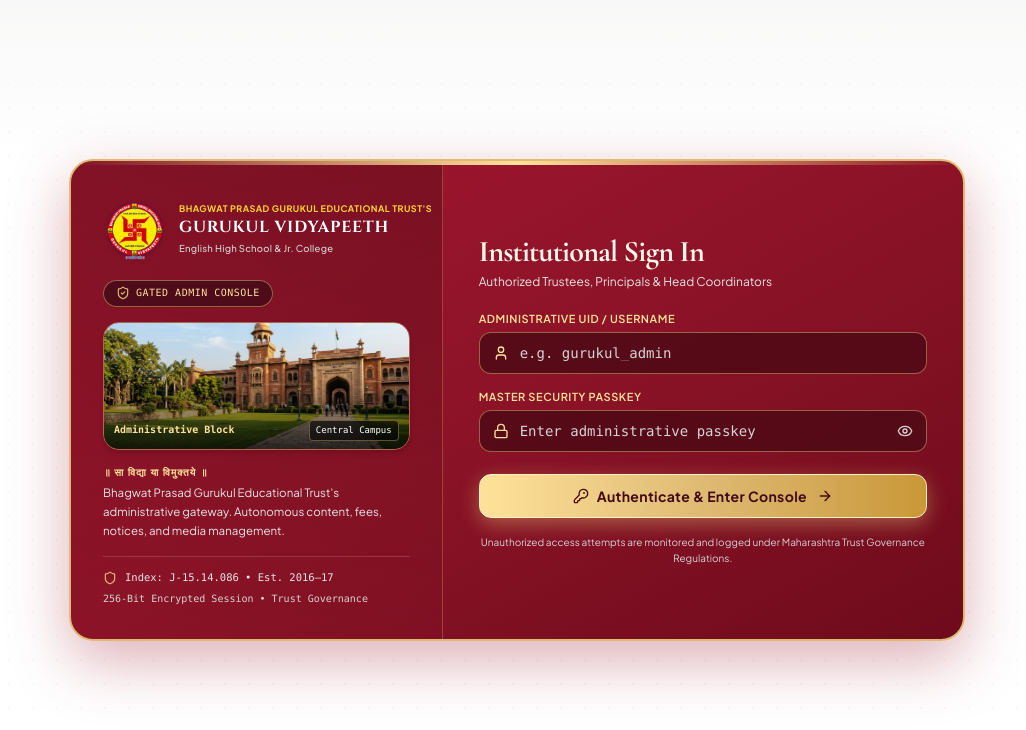
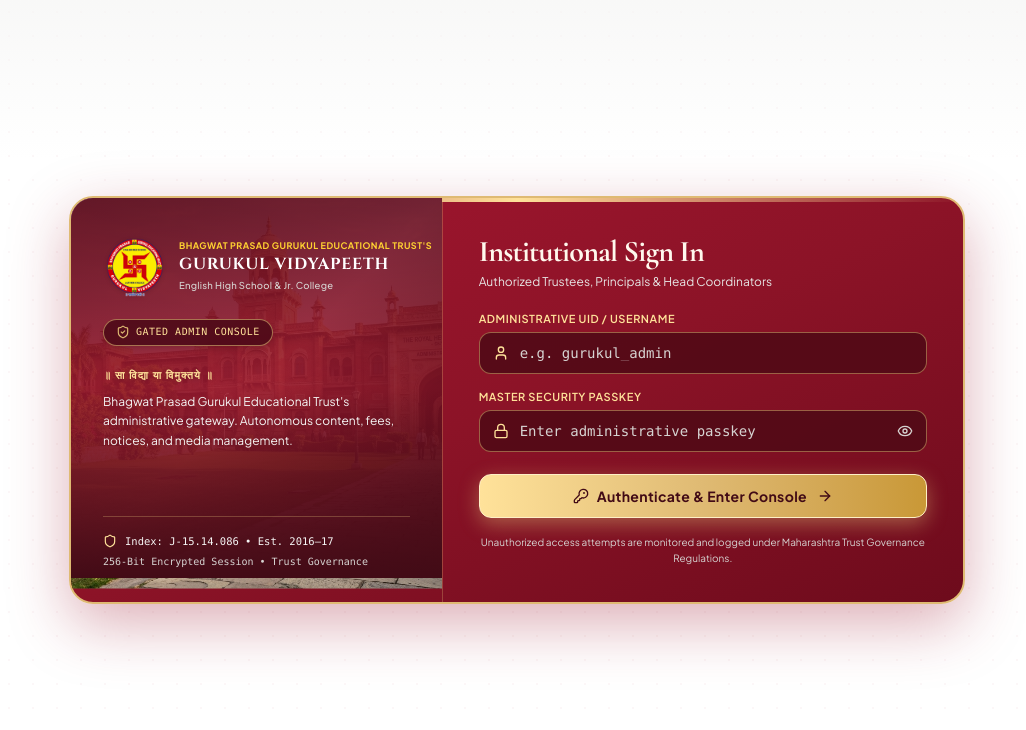
Before and after one commit to steellunknown-ui/Gurukul-Website, a Next.js app: page /admin/login in a window 1280 px wide. Shown: the top 730 px of the page, without its empty margins (123-1149 px from the left). Built offline with nearby package versions, Linux system fonts and the light colour scheme.

Commit message:
style(admin): render administrative heritage campus photo as ambient background of left login panel with rich maroon veil

```diff
--- a/src/app/admin/login/page.tsx
+++ b/src/app/admin/login/page.tsx
@@ -94,56 +94,53 @@
 
           <div className="grid grid-cols-1 md:grid-cols-12">
             {/* =========================================================================
-                LEFT COLUMN: Institutional Identity & Heritage (Broad & Compact)
+                LEFT COLUMN: Institutional Identity & Heritage (Campus Photo as Background)
                 ========================================================================= */}
-            <div className="md:col-span-5 p-6 sm:p-7 lg:p-8 bg-gradient-to-b from-black/20 via-black/10 to-transparent border-b md:border-b-0 md:border-r border-[#DFBA73]/30 flex flex-col justify-between space-y-4">
-              <div className="space-y-3.5">
+            <div className="md:col-span-5 relative p-6 sm:p-7 lg:p-8 overflow-hidden border-b md:border-b-0 md:border-r border-[#DFBA73]/30 flex flex-col justify-between space-y-6">
+              {/* Architectural Campus Photo Background with Luminous Bright Maroon Veil */}
+              <div className="absolute inset-0 z-0 select-none pointer-events-none">
+                <Image
+                  src="/images/admin/admin-campus-entrance.jpg"
+                  alt="Gurukul Vidyapeeth Central Administrative Block"
+                  fill
+                  sizes="(max-width: 768px) 100vw, 420px"
+                  className="object-cover scale-105"
+                  priority
+                />
+                {/* Dual-layer rich bright maroon overlay: highlights architecture while preserving crisp readability */}
+                <div className="absolute inset-0 bg-gradient-to-br from-[#8C1327]/92 via-[#9E1B32]/88 to-[#5C0A19]/95" />
+                <div className="absolute inset-0 bg-gradient-to-t from-[#420B16] via-transparent to-black/30" />
+              </div>
+
+              {/* Foreground Content Stack */}
+              <div className="relative z-10 space-y-4">
                 {/* Crest & Trust Title without the box bubble */}
-                <div className="space-y-2">
+                <div className="space-y-2.5">
                   <div className="py-0.5">
                     <CrestLogo variant="light" />
                   </div>
 
-                  <div className="inline-flex items-center gap-1.5 px-3 py-1 rounded-full bg-[#4E0B19] border border-[#DFBA73]/50 text-[#FFE29A] text-[10px] font-mono tracking-wider uppercase shadow-xs">
+                  <div className="inline-flex items-center gap-1.5 px-3 py-1 rounded-full bg-[#4E0B19]/90 border border-[#DFBA73]/60 text-[#FFE29A] text-[10px] font-mono tracking-wider uppercase shadow-md backdrop-blur-xs">
                     <ShieldCheck className="w-3.5 h-3.5 text-[#DFBA73]" />
                     <span>Gated Admin Console</span>
                   </div>
                 </div>
 
-                {/* New Administrative Heritage Building Photo */}
-                <div className="relative w-full h-28 sm:h-32 rounded-2xl overflow-hidden border border-[#DFBA73]/50 shadow-md group">
-                  <Image
-                    src="/images/admin/admin-campus-entrance.jpg"
-                    alt="Gurukul Vidyapeeth Central Administrative Block"
-                    fill
-                    sizes="(max-width: 768px) 100vw, 360px"
-                    className="object-cover transition-transform duration-500 group-hover:scale-105"
-                    priority
-                  />
-                  <div className="absolute inset-0 bg-gradient-to-t from-black/75 via-black/15 to-transparent pointer-events-none" />
-                  <div className="absolute bottom-2 left-2.5 right-2.5 flex items-center justify-between text-[10px] font-mono text-[#FFE29A]">
-                    <span className="font-semibold drop-shadow-sm">Administrative Block</span>
-                    <span className="px-1.5 py-0.5 rounded bg-black/60 backdrop-blur-xs border border-[#DFBA73]/40 text-[9px] text-white">
-                      Central Campus
-                    </span>
-                  </div>
-                </div>
-
-                <div className="space-y-1">
-                  <span className="text-[10px] font-serif font-bold text-[#FFE29A] tracking-widest uppercase block">
+                <div className="space-y-2 pt-1">
+                  <span className="text-[10.5px] font-serif font-bold text-[#FFE29A] tracking-widest uppercase block drop-shadow-sm">
                     ॥ सा विद्या या विमुक्तये ॥
                   </span>
-                  <p className="text-[11.5px] text-stone-200 leading-relaxed">
+                  <p className="text-xs text-stone-100 leading-relaxed drop-shadow-sm">
                     Bhagwat Prasad Gurukul Educational Trust&apos;s administrative gateway. Autonomous content, fees, notices, and media management.
                   </p>
                 </div>
               </div>
 
               {/* Compliance & Security Badges (Compact) */}
-              <div className="pt-3 border-t border-white/15 space-y-1 text-[10.5px] font-mono text-stone-200">
+              <div className="relative z-10 pt-4 border-t border-[#DFBA73]/30 space-y-1 text-[10.5px] font-mono text-stone-200">
                 <div className="flex items-center gap-2">
-                  <Shield className="w-3.5 h-3.5 text-[#DFBA73] shrink-0" />
-                  <span>Index: J-15.14.086 • Est. 2016–17</span>
+                  <Shield className="w-3.5 h-3.5 text-[#FFE29A] shrink-0" />
+                  <span className="text-stone-100">Index: J-15.14.086 • Est. 2016–17</span>
                 </div>
                 <div className="text-[10px] text-stone-300">
                   256-Bit Encrypted Session • Trust Governance
```
